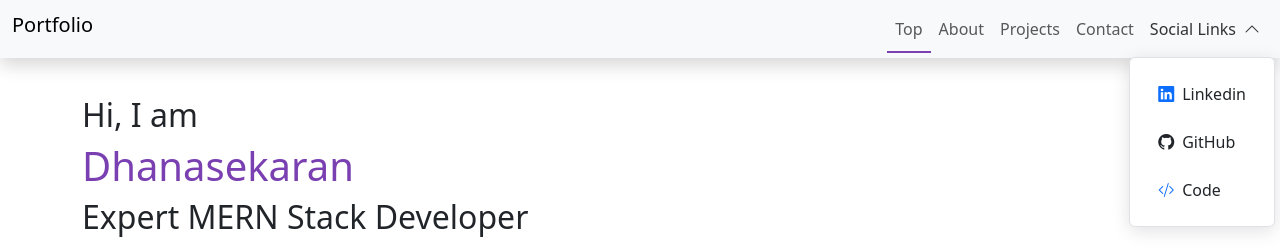
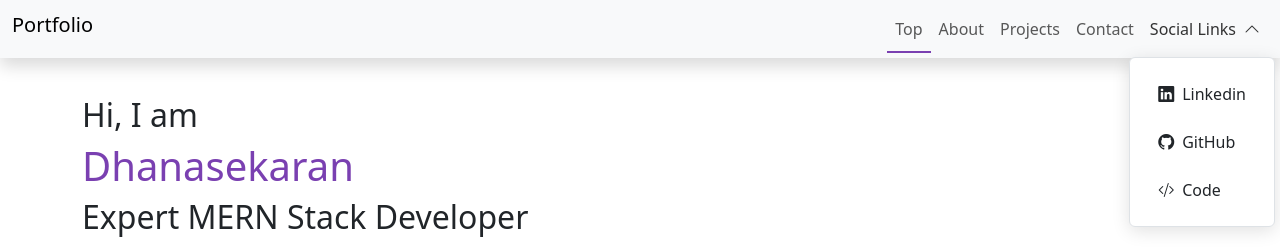
Before and after one commit to 2001dhanasekaran/react_reinforcement_project, a React (Create React App) app: page / in a window 1280 px wide. Both pictures are taken after a click on the button "Social Links". Shown: the top 248 px of the page. Built offline with nearby package versions, Linux system fonts and the light colour scheme.

Commit message:
unwanted classNames are removed

```diff
--- a/src/components/socialLinks.js
+++ b/src/components/socialLinks.js
@@ -16,7 +16,7 @@ export default function SocialLinks() {
                 <a className='social-link text-decoration-none text-dark mb-2'
                     target="_blank" rel="noopener noreferrer"
                     href='https://www.linkedin.com/in/dhanasekaran-p-1911b3209/'>
-                    <span className="me-2 text-primary bg-white m-0 bi bi-linkedin"></span>
+                    <span className="me-2 bi bi-linkedin"></span>
                     Linkedin
                 </a>
                 <a className='social-link text-decoration-none text-dark mb-2'
@@ -28,7 +28,7 @@ export default function SocialLinks() {
                 <a className='social-link text-decoration-none text-dark'
                     target="_blank" rel="noopener noreferrer"
                     href='https://github.com/2001dhanasekaran/react_reinforcement_project'>
-                    <span className="me-2 text-primary bi bi-code-slash"></span>
+                    <span className="me-2 bi bi-code-slash"></span>
                     Code
                 </a>
             </div>
```
